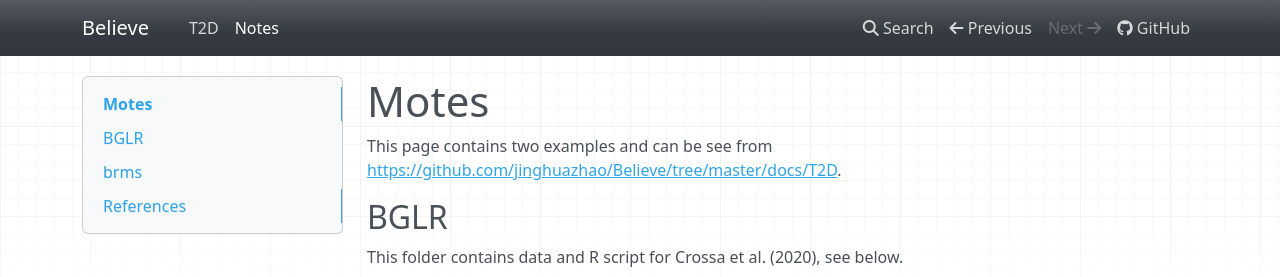
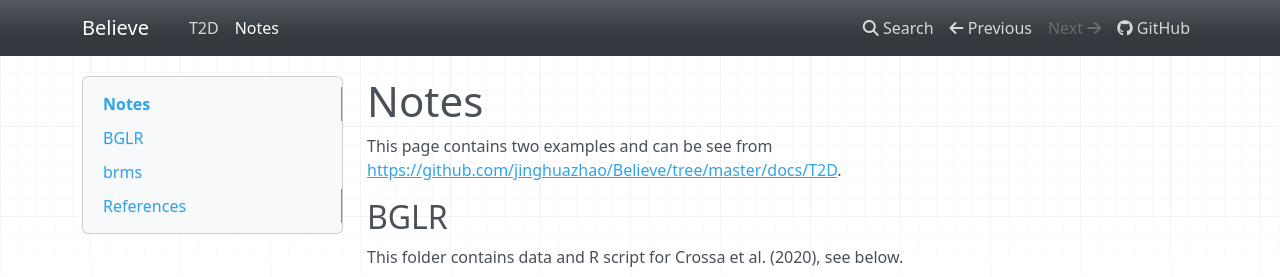
Before and after one commit to jinghuazhao/Believe, an MkDocs documentation site: the page built from docs/Notes.md, in a window 1280 px wide. Shown: the top 277 px of the page. Built offline with MkDocs 1.6.1, drawn with Linux system fonts in a browser that asks for light colours; nearby versions of some CDN libraries; a script that is not in the unit is left out.

Commit message:
Site files

```diff
--- a/docs/Notes.md
+++ b/docs/Notes.md
@@ -1,4 +1,4 @@
-# Motes
+# Notes
 
 This page contains two examples and can be see from <https://github.com/jinghuazhao/Believe/tree/master/docs/T2D>.
 
```
